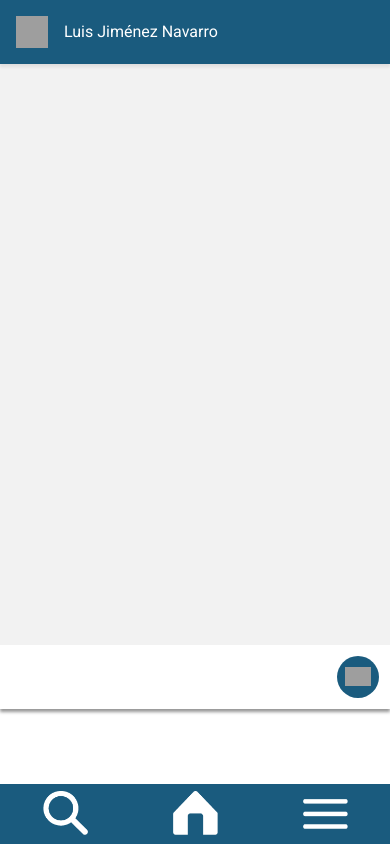
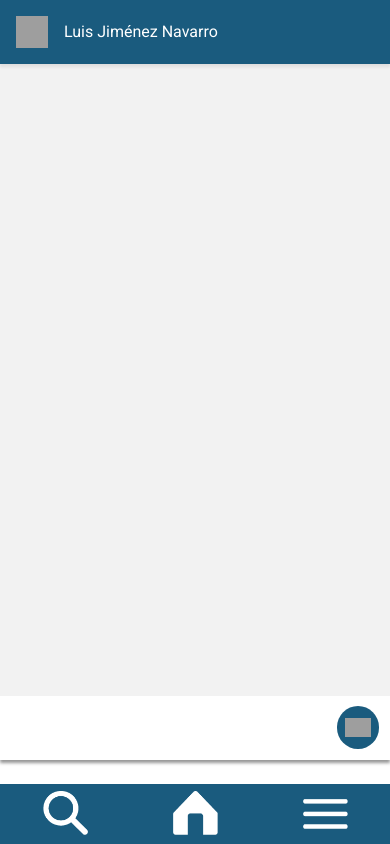
Before and after one commit to ljimenez2019crn/ActuHealth, a plain HTML site: page links/chat1.html in a window 390 px wide. Drawn offline with nearby package versions, Linux system fonts and the light colour scheme; grey boxes are pictures that could not be loaded.

Commit message:
Update chat.css

```diff
--- a/css/chat.css
+++ b/css/chat.css
@@ -240,7 +240,7 @@
   @media (max-width: 768px) {
     .wrapper {
       width: 100%;
-      height: 84vh;
+      height: 90vh;
       top: 0;
       left: 0;
       -webkit-transform: translateX(0);
```
